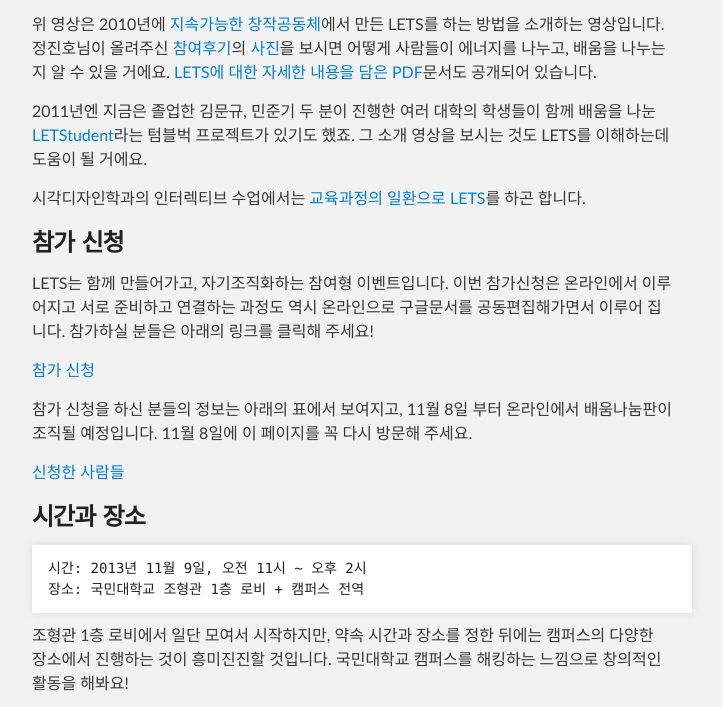
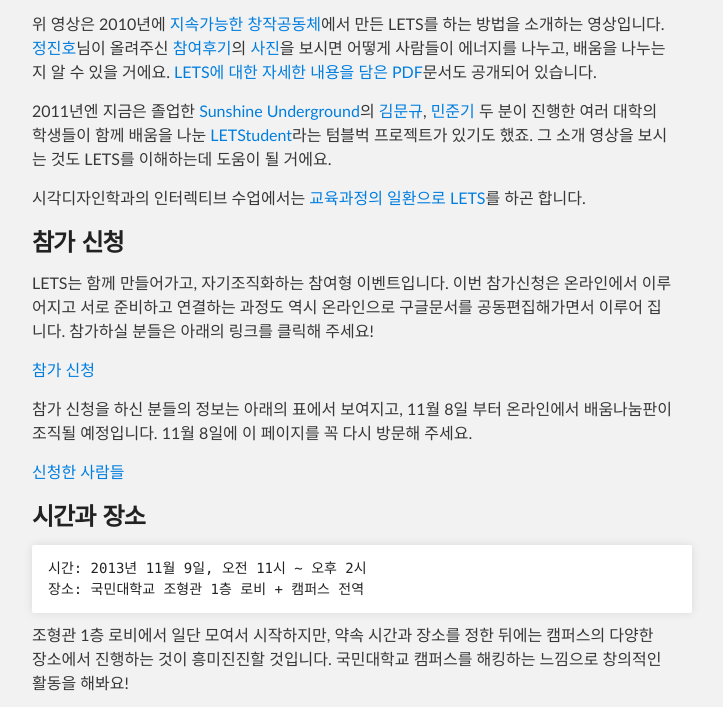
Before and after one commit to imkm/lets, a plain HTML site: page index.html in a window 1280 px wide. Shown: the part 1189-1896 px from the top of the page, without its empty margins (288-1011 px from the left). Drawn offline with Linux system fonts and the light colour scheme; grey boxes are pictures that could not be loaded.

Commit message:
인물정 보완

```diff
--- a/index.html
+++ b/index.html
@@ -49,9 +49,9 @@
 
 <p><iframe width="640" height="480" src="//www.youtube.com/embed/SWiBTX2SXo8" frameborder="0" allowfullscreen></iframe></p>
 
-<p>위 영상은 2010년에 <a href="http://balsang.cc">지속가능한 창작공동체</a>에서 만든 LETS를 하는 방법을 소개하는 영상입니다. 정진호님이 올려주신 <a href="http://lovesera.tistory.com/487">참여후기</a>의 <a href="http://www.flickr.com/photos/phploveme/sets/72157623611017114/">사진</a>을 보시면 어떻게 사람들이 에너지를 나누고, 배움을 나누는지 알 수 있을 거에요. <a href="http://goo.gl/EVith">LETS에 대한 자세한 내용을 담은 PDF</a>문서도 공개되어 있습니다.</p>
+<p>위 영상은 2010년에 <a href="http://balsang.cc">지속가능한 창작공동체</a>에서 만든 LETS를 하는 방법을 소개하는 영상입니다. <a href="http://changeon.org/?mid=knowledge&search_target=nick_name&search_keyword=lovesera">정진호</a>님이 올려주신 <a href="http://lovesera.tistory.com/487">참여후기</a>의 <a href="http://www.flickr.com/photos/phploveme/sets/72157623611017114/">사진</a>을 보시면 어떻게 사람들이 에너지를 나누고, 배움을 나누는지 알 수 있을 거에요. <a href="http://goo.gl/EVith">LETS에 대한 자세한 내용을 담은 PDF</a>문서도 공개되어 있습니다.</p>
 
-<p>2011년엔 지금은 졸업한 김문규, 민준기 두 분이 진행한 여러 대학의 학생들이 함께 배움을 나눈 <a href="https://tumblbug.com/letstudent">LETStudent</a>라는 텀블벅 프로젝트가 있기도 했죠. 그 소개 영상을 보시는 것도 LETS를 이해하는데 도움이 될 거에요.</p>
+<p>2011년엔 지금은 졸업한 <a href="http://sunshineunderground.kr">Sunshine Underground</a>의 <a href="http://kimmungyu.kr">김문규</a>, <a href="http://joonkimin.kr">민준기</a> 두 분이 진행한 여러 대학의 학생들이 함께 배움을 나눈 <a href="https://tumblbug.com/letstudent">LETStudent</a>라는 텀블벅 프로젝트가 있기도 했죠. 그 소개 영상을 보시는 것도 LETS를 이해하는데 도움이 될 거에요.</p>
 <p>시각디자인학과의 인터렉티브 수업에서는 <a href="https://plus.google.com/photos/117683167172337787804/albums/5888746558510420593?banner=pwa&authkey=CJ3m-tjhp731xwE">교육과정의 일환으로 LETS</a>를 하곤 합니다.</p>
 
 <h3>
```
